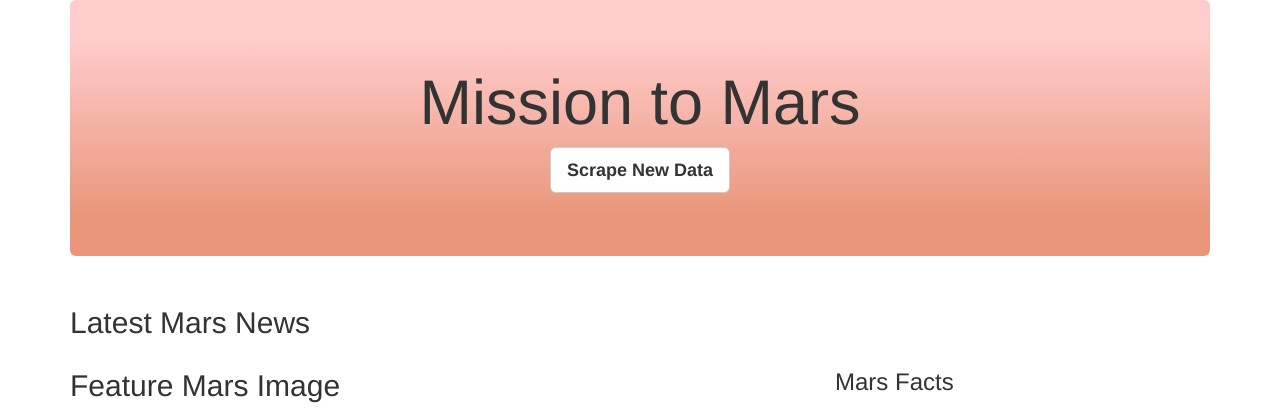
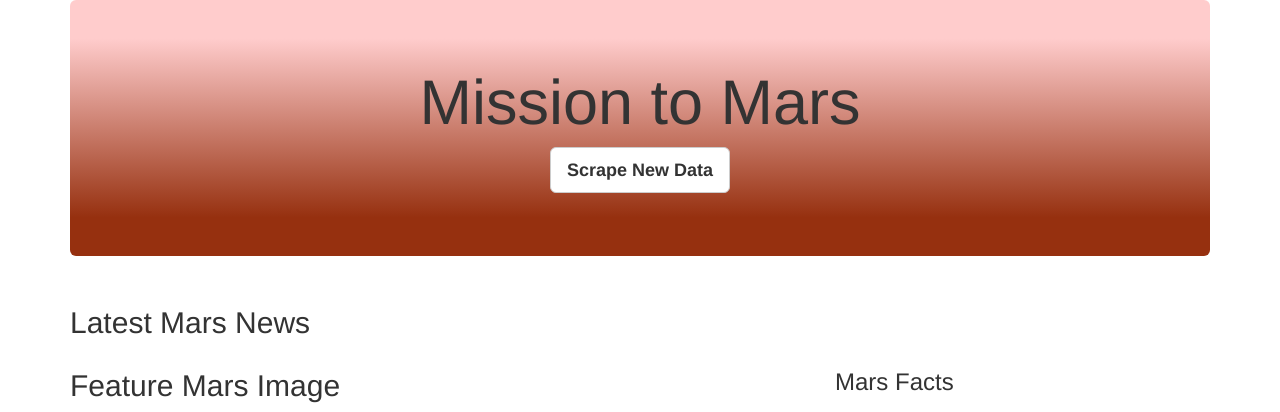
Before and after one commit to Jflux05/Mission-to-Mars, a Flask app: page / in a window 1280 px wide. Shown: the top 412 px of the page. Run offline with Flask 2, Linux system fonts and the light colour scheme; data that the repository does not hold is empty; some libraries are stand-ins or nearby versions.

Commit message:
updates to formatting in index file

```diff
--- a/templates/index.html
+++ b/templates/index.html
@@ -12,7 +12,7 @@
   </head>
   <body>
     <div class="container">
-      <div style="background:linear-gradient(to bottom, #ffcccc 15%, #e9967a 85%)!important" class="jumbotron text-center">
+      <div style="background:linear-gradient(to bottom, #ffcccc 15%, #96300f 85%)!important" class="jumbotron text-center">
           <h1>Mission to Mars</h1>
           <!--Add a button to activate scraping script-->
           <p><a class="btn btn-default btn-lg" href="/scrape"
```
Also changed, not shown: 1 other file.
